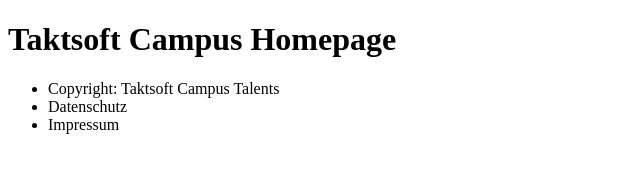
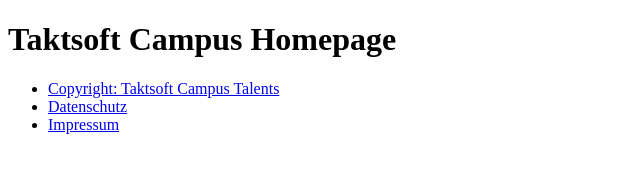
Before and after one commit to actyralf/taktsoft-campus-homepage, a plain HTML site: page index.html in a window 1280 px wide. Shown: the whole page, without its empty margins (0-640 px from the left). Drawn offline with Linux system fonts and the light colour scheme.

Commit message:
add links to footer

```diff
--- a/index.html
+++ b/index.html
@@ -9,9 +9,9 @@
     <h1>Taktsoft Campus Homepage</h1>
     <footer>
       <ul>
-        <li>Copyright: Taktsoft Campus Talents</li>
-        <li>Datenschutz</li>
-        <li>Impressum</li>
+        <li><a href="#">Copyright: Taktsoft Campus Talents</a></li>
+        <li><a href="#">Datenschutz</a></li>
+        <li><a href="#">Impressum</a></li>
       </ul>
     </footer>
   </body>
```
